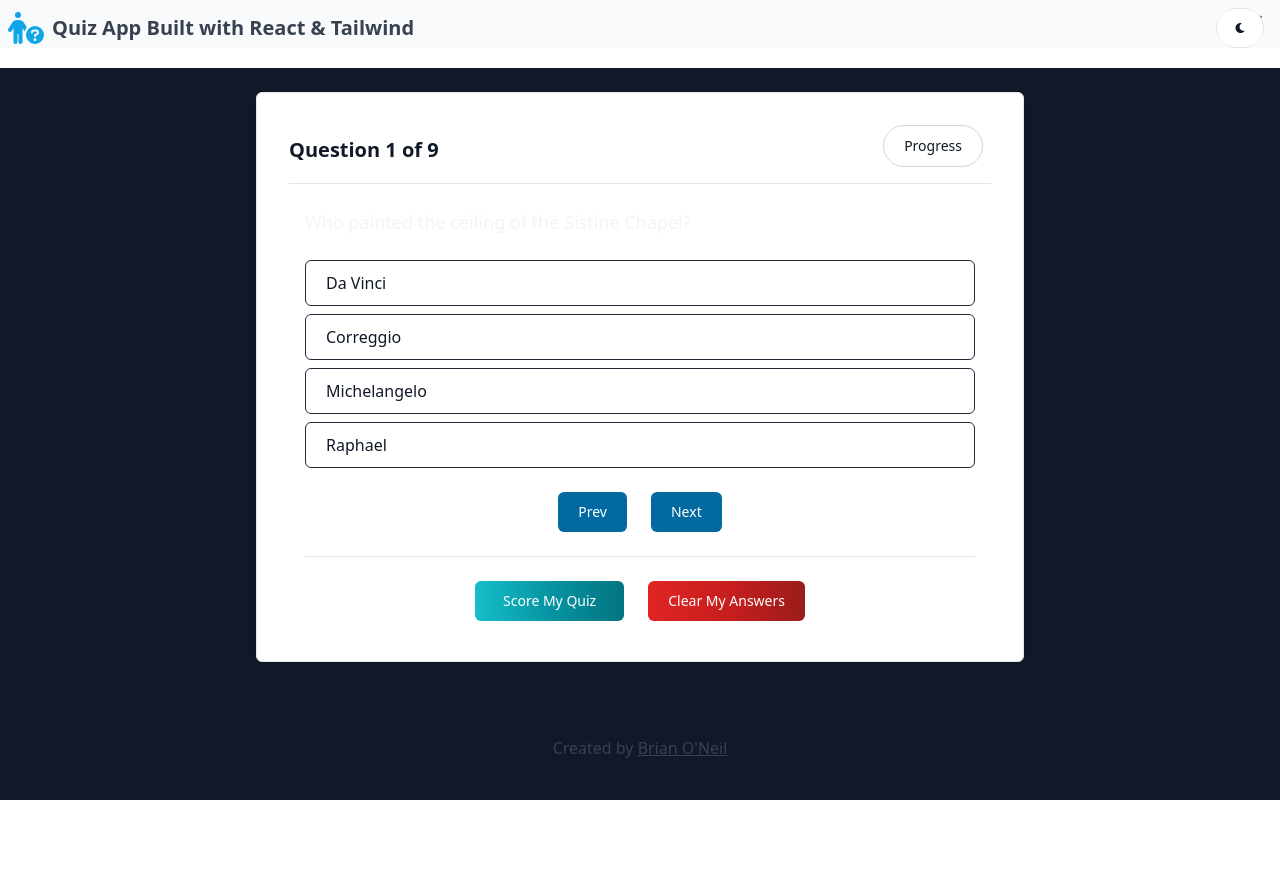
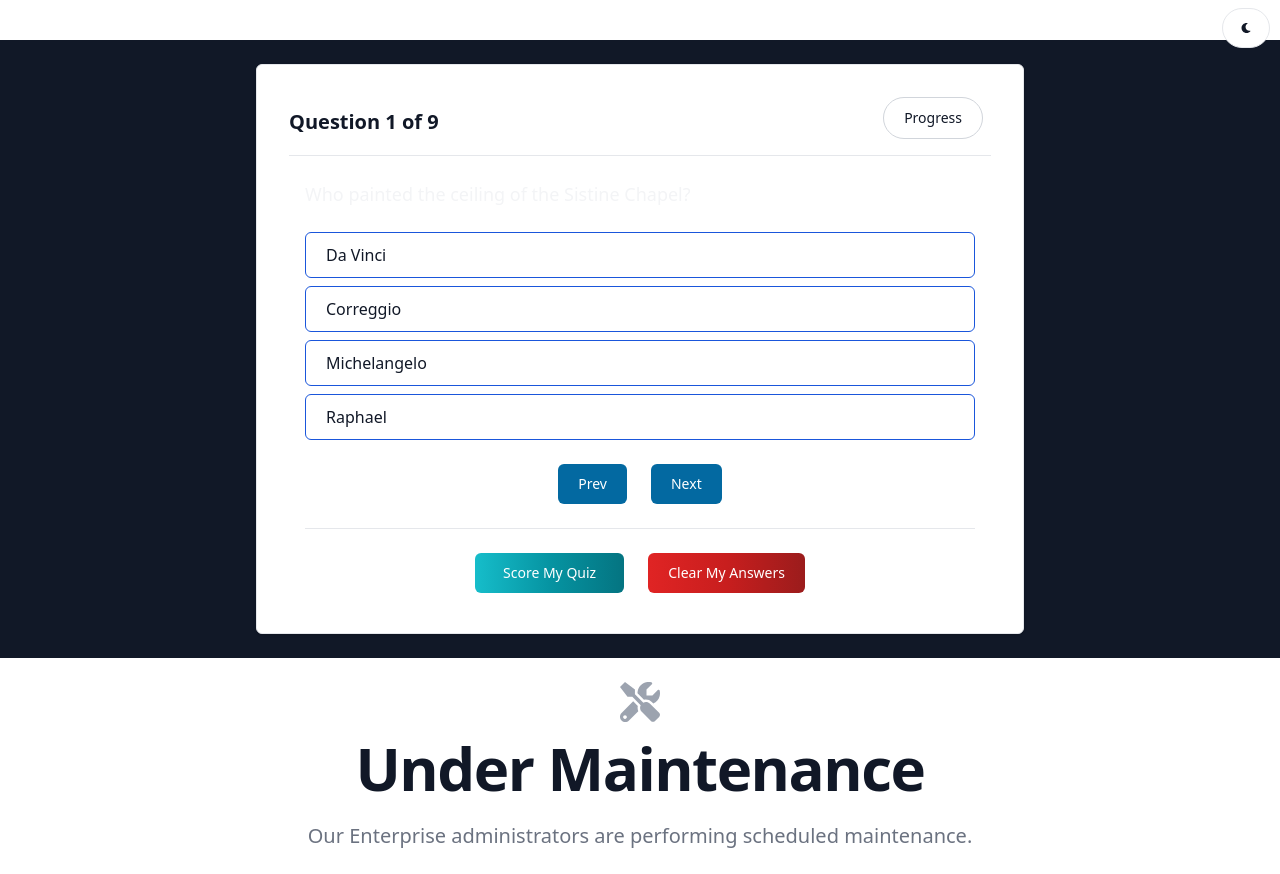
Before and after one commit to IAMAmanRaj/LearningPathway, a React (Vite) app in the folder client/: page /interest in a window 1280 px wide. Before the commit the page ends 800 px from the top, so only its background shows below. Built offline with nearby package versions, Linux system fonts and the light colour scheme.

Commit message:
Minor UI tweaks

```diff
--- a/client/src/App.jsx
+++ b/client/src/App.jsx
@@ -3,7 +3,7 @@
 import './App.css'
 import Home from './pages/Home';
 import Interest from './pages/Interest';
-
+import Header from './components/Header'
 
 function App() {
 
--- /dev/null
+++ b/client/src/components/Header.jsx
@@ -0,0 +1,51 @@
+import React from "react";
+import { Link } from "react-router-dom";
+import { useSelector, useDispatch } from "react-redux";
+import { Button, Navbar } from "flowbite-react";
+
+import { FaMoon, FaSun } from "react-icons/fa";
+
+import { toggleTheme } from "../redux/theme/themeSlice";
+import { useLocation } from "react-router-dom";
+
+const Header = () => {
+  const path = useLocation().pathname;
+  const dispatch = useDispatch();
+  const { theme } = useSelector((state) => state.theme);
+
+
+  return (
+    <Navbar className="">
+
+
+
+      <div className="flex gap-2  items-center">
+        <Button
+          className="w-12 h-10 inline"
+          color="gray"
+          pill
+          onClick={() => dispatch(toggleTheme())}
+        >
+          {theme === "light" ? <FaMoon /> : <FaSun />}
+        </Button>
+
+
+
+        <Navbar.Toggle />
+      </div>
+      <Navbar.Collapse>
+        <Navbar.Link active={path === "/"} as={"div"}>
+          <Link className="text-2xl" to="/">Home</Link>
+        </Navbar.Link>
+        <Navbar.Link active={path === "/about"} as={"div"}>
+          <Link className="text-2xl" to="/about">About</Link>
+        </Navbar.Link>
+        <Navbar.Link active={path === "/projects"} as={"div"}>
+          <Link className="text-2xl" to="/projects">Projects</Link>
+        </Navbar.Link>
+      </Navbar.Collapse>
+    </Navbar>
+  );
+};
+
+export default Header;
--- a/client/src/components/Navbar.jsx
+++ /dev/null
@@ -1,35 +0,0 @@
-import React from "react"
-import { faHand, faPersonCircleQuestion } from "@fortawesome/free-solid-svg-icons";
-import { FontAwesomeIcon } from "@fortawesome/react-fontawesome";
-
-export default function Navbar() {
-    return (
-        <nav className="border-gray-200 bg-gray-50 dark:bg-gray-800 dark:border-gray-700">
-            <div className="max-w-screen-2xl flex flex-wrap items-baseline justify-between mx-auto px-2 py-1">
-                <div className="flex items-center">
-                    <span className="hidden md:block pr-2"><FontAwesomeIcon icon={faPersonCircleQuestion} size="2xl" style={{color: "#0ea5e9",}} /> </span>
-                    <span className="self-center text-lg md:text-xl font-semibold whitespace-nowrap dark:text-white"> Quiz App Built with React & Tailwind</span>
-                </div>
-                <button data-collapse-toggle="navbar-hamburger" type="button" className="inline-flex items-center justify-center p-2 w-10 h-10 ml-3 text-sm text-gray-500 rounded-lg hover:bg-gray-100 focus:outline-none focus:ring-2 focus:ring-gray-200 dark:text-gray-400 dark:hover:bg-gray-700 dark:focus:ring-gray-600" aria-controls="navbar-hamburger" aria-expanded="false">
-                    <span className="sr-only">Open main menu</span>
-                    <svg className="w-5 h-5" aria-hidden="true" xmlns="http://www.w3.org/2000/svg" fill="none" viewBox="0 0 17 14">
-                        <path stroke="currentColor" stroke-linecap="round" stroke-linejoin="round" stroke-width="2" d="M1 1h15M1 7h15M1 13h15"/>
-                    </svg>
-                </button>
-                <div className="hidden w-full" id="navbar-hamburger">
-                    <ul className="flex flex-col text-sm sm:text-lg font-medium mt-4 rounded-lg bg-gray-50 dark:bg-gray-800 dark:border-gray-700">
-                        <li>
-                        <a href="https://brianoneil.netlify.app/" target="_blank" className="text-right block mr-1 py-2 pl-3 pr-4 text-gray-900 rounded hover:bg-gray-100 dark:text-gray-400 dark:hover:bg-gray-700 dark:hover:text-white"><FontAwesomeIcon icon={faHand} style={{color: "#0ea5e9",}} shake /> About me</a>
-                        </li>
-                        <li>
-                        <a href="https://react.dev/" target="_blank" className="text-right block mr-1 py-2 pl-3 pr-4 text-gray-900 rounded hover:bg-gray-100 dark:text-gray-400 dark:hover:bg-gray-700 dark:hover:text-white">About react</a>
-                        </li>
-                        <li>
-                        <a href="https://github.com/BrianAndrewOneil/quiz-app-tailwind" target="_blank" className="text-right block mr-1 py-2 pl-3 pr-4 text-gray-900 rounded hover:bg-gray-100 dark:text-gray-400 dark:hover:bg-gray-700 dark:hover:text-white">See this code on my github</a>
-                        </li>
-                    </ul>
-                </div>
-            </div>
-        </nav>
-    )
-}
--- a/client/src/components/QuestionCard.jsx
+++ b/client/src/components/QuestionCard.jsx
@@ -37,7 +37,7 @@
                             className={
                                 selectedAnswerID === answerOption.answerID
                                 ? 'w-full text-left font-semibold text-gray-900 bg-white border border-gray-300 focus:outline-none hover:bg-gray-100 focus:ring-4 focus:ring-gray-200 rounded-md text-base px-5 py-2.5 mr-2 mb-2 dark:bg-gray-600 dark:text-white dark:border-gray-600 dark:hover:bg-gray-700 dark:hover:border-gray-600 dark:focus:ring-gray-500'
-                                : 'w-full text-left font-thin text-gray-900 hover:text-white border border-gray-800 hover:bg-gray-900 focus:ring-4 focus:outline-none focus:ring-gray-300 font-medium rounded-md text-base px-5 py-2.5 mr-2 mb-2 dark:border-gray-600 dark:text-gray-100 dark:hover:text-white dark:hover:bg-gray-600 dark:focus:ring-gray-800'
+                                : 'w-full text-left font-thin text-gray-900 hover:text-white border-[1.5px] border-blue-700  hover:bg-gray-900 focus:ring-4 focus:outline-none focus:ring-gray-300 font-medium rounded-md text-base px-5 py-2.5 mr-2 mb-2 dark:border-gray-600 dark:text-gray-100 dark:hover:text-white dark:hover:bg-gray-600 dark:focus:ring-gray-800'
                             }
                             >
                             {answerOption.answerText}
@@ -73,6 +73,7 @@
                     </button>
                 </div>
             </div>
+
         </div>
     );
 };
--- a/client/src/pages/Home.jsx
+++ b/client/src/pages/Home.jsx
@@ -53,7 +53,7 @@
         >
           {theme === "light" ? <FaMoon /> : <FaSun />}
         </Button>
-   <Card className='border-black mx-auto max-w-[600px] h-screen border-4 '>
+   <Card className='border-black mt-16 mx-auto max-w-[600px] h-screen border-4 '>
     <a href="#">
         <img className="h-[300px] mx-auto  rounded-b-2xl " src="../images/growtika-PYyPeCHonnc-unsplash.jpg" alt="" />
     </a>
--- a/client/src/pages/Interest.jsx
+++ b/client/src/pages/Interest.jsx
@@ -1,10 +1,11 @@
 import React, { useState } from 'react';
 import questions from '../questionsData';
-import Navbar from '../components/Navbar';
+
 import QuestionCard from '../components/QuestionCard';
 import ScoreReportCard from '../components/ScoreReportCard';
 import ProgressCard from '../components/ProgressCard';
 import Footer from '../components/Footer';
+
 import {Button} from 'flowbite-react';
 import { FaMoon, FaSun } from "react-icons/fa";
 import { toggleTheme } from "../redux/theme/themeSlice";
@@ -16,7 +17,7 @@
     const [showScore, setShowScore] = useState(false);
     const [showProgress, setShowProgress] = useState(false);
     const [score, setScore] = useState(0);
-
+const dispatch=useDispatch();
     const handleAnswerOptionClick = (selectedAnswerID) => {
         localStorage.setItem(`question_${questions[currentQuestion].id}`, selectedAnswerID);
         setSelectedAnswerID(selectedAnswerID);
@@ -103,15 +104,15 @@
 	return (
         <div className="flex flex-col h-screen">
           <Button
-className="absolute z-10 top-2 right-4 w-12 h-10 inline"
+className="absolute z-10 top-2 right-[10px] w-12 h-10 inline"
 color="gray"
 pill
 onClick={() => dispatch(toggleTheme())}
 >
 {theme === "light" ? <FaMoon /> : <FaSun />}
 </Button>
-            <Navbar />
-            <main className="p-3 mt-5 flex-grow items-center justify-center">
+
+            <main className="p-3 mt-10  flex-grow items-center justify-center">
                 <div className="p-3">
                     {
                     showProgress? (
@@ -151,7 +152,13 @@
                     )}
                 </div>
             </main>
-            <Footer />
+            <section className="bg-white dark:bg-gray-900">
+    <div className=" px-4 py-6 lg:py-6 mx-auto max-w-screen-md text-center  lg:px-12">
+        <svg className="mx-auto mb-4 w-10 h-10 text-gray-400" xmlns="http://www.w3.org/2000/svg" viewBox="0 0 512 512"><path fill="currentColor" d="M331.8 224.1c28.29 0 54.88 10.99 74.86 30.97l19.59 19.59c40.01-17.74 71.25-53.3 81.62-96.65c5.725-23.92 5.34-47.08 .2148-68.4c-2.613-10.88-16.43-14.51-24.34-6.604l-68.9 68.9h-75.6V97.2l68.9-68.9c7.912-7.912 4.275-21.73-6.604-24.34c-21.32-5.125-44.48-5.51-68.4 .2148c-55.3 13.23-98.39 60.22-107.2 116.4C224.5 128.9 224.2 137 224.3 145l82.78 82.86C315.2 225.1 323.5 224.1 331.8 224.1zM384 278.6c-23.16-23.16-57.57-27.57-85.39-13.9L191.1 158L191.1 95.99l-127.1-95.99L0 63.1l96 127.1l62.04 .0077l106.7 106.6c-13.67 27.82-9.251 62.23 13.91 85.39l117 117.1c14.62 14.5 38.21 14.5 52.71-.0016l52.75-52.75c14.5-14.5 14.5-38.08-.0016-52.71L384 278.6zM227.9 307L168.7 247.9l-148.9 148.9c-26.37 26.37-26.37 69.08 0 95.45C32.96 505.4 50.21 512 67.5 512s34.54-6.592 47.72-19.78l119.1-119.1C225.5 352.3 222.6 329.4 227.9 307zM64 472c-13.25 0-24-10.75-24-24c0-13.26 10.75-24 24-24S88 434.7 88 448C88 461.3 77.25 472 64 472z"/></svg>
+        <h1 className="mb-4 text-4xl font-bold tracking-tight leading-none text-gray-900 lg:mb-6 md:text-5xl xl:text-6xl dark:text-white">Under Maintenance</h1>
+        <p className="font-light text-gray-500 md:text-lg xl:text-xl dark:text-gray-400">Our Enterprise administrators are performing scheduled maintenance.</p>
+    </div>
+</section>
         </div>
 	);
 }
```
